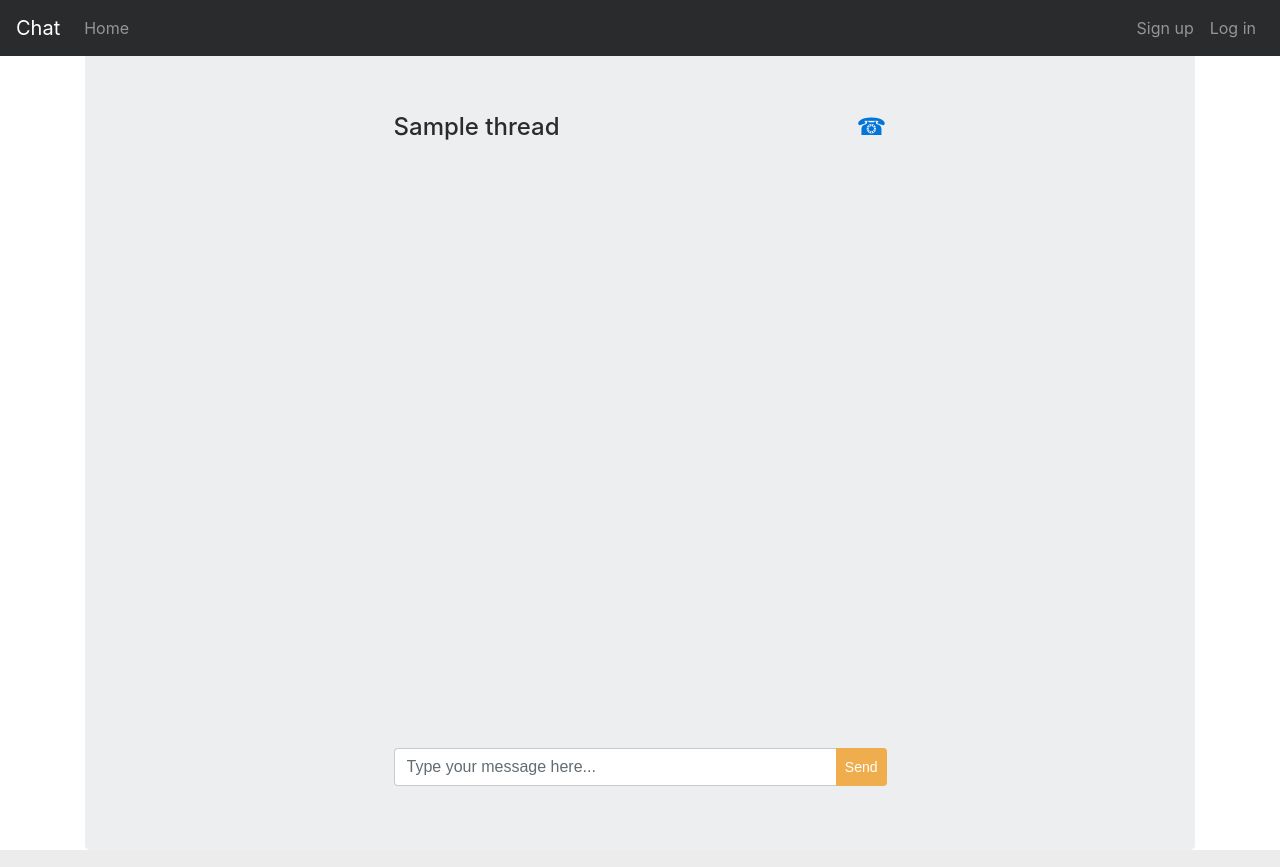
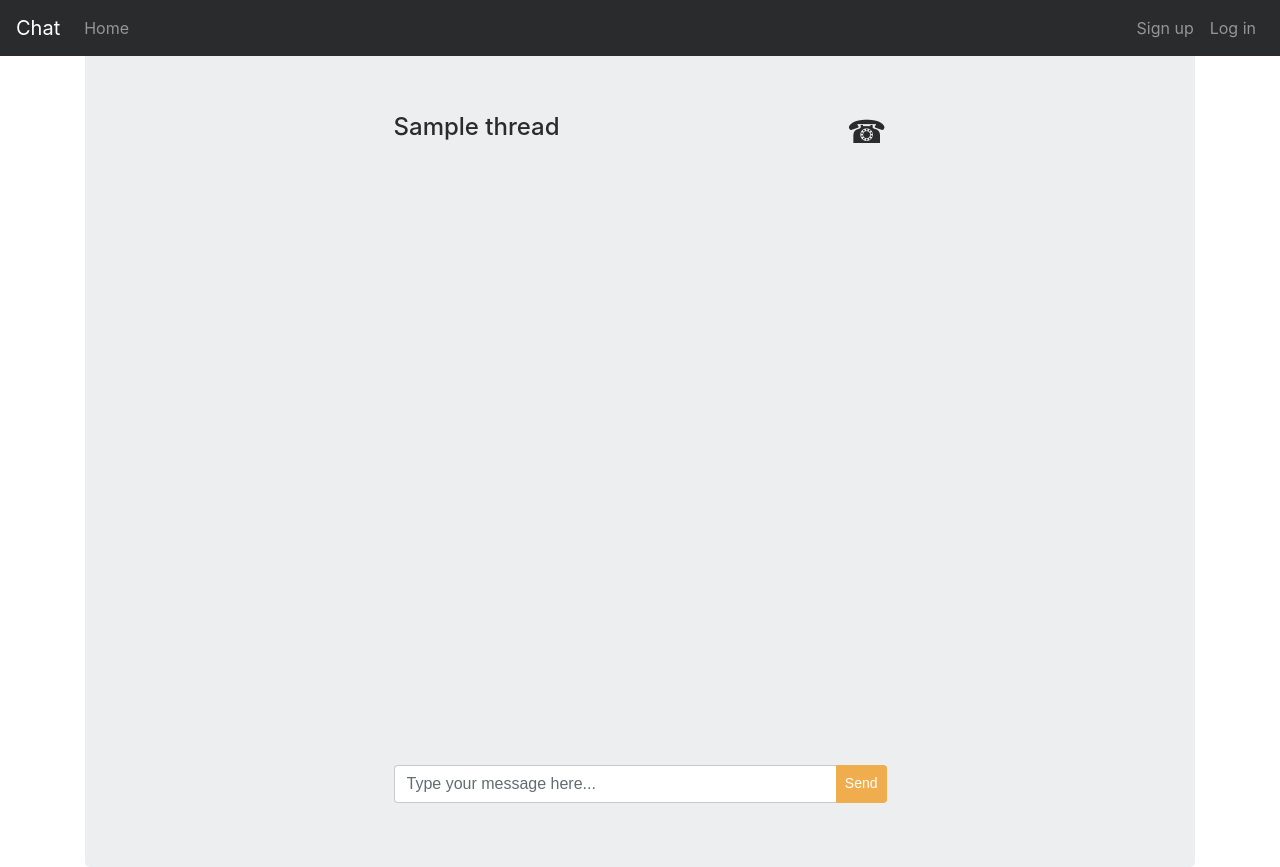
Before and after one commit to mikekeda/chat, a Django app: template templates/thread.html in a window 1280 px wide. Run offline with Django 3.2, Linux system fonts and the light colour scheme; tables that the repository leaves empty hold one stand-in row (values such as "Sample post"); the template is opened without the code that fills it: values that come from a table or form of the project are taken from there, most other values are stand-ins (such as "Sample title", 1, 10 or a date in 2020); some libraries are stand-ins or nearby versions.

Commit message:
Improved tel btn.

```diff
--- a/templates/thread.html
+++ b/templates/thread.html
@@ -11,7 +11,11 @@
             <div class="col-xl-6 offset-xl-3 col-lg-8 offset-lg-2 col-md-10 offset-md-1">
                 <div class="panel panel-primary">
                     <div class="panel-heading">
-                        <h4>{{ thread.name }}{% if interlocutor %}<a href="{% url 'core:call' interlocutor.username %}" class="float-right">☎</a>{% endif %}</h4>
+                        <h4 class="clearfix">
+                            {{ thread.name }}{% if interlocutor %}
+                                <a href="{% url 'core:call' interlocutor.username %}" class="h2 float-right">☎</a>
+                            {% endif %}
+                        </h4>
                     </div>
                     <div id="chat-body" class="panel-body">
                         <ul id="messages" class="chat">
```
